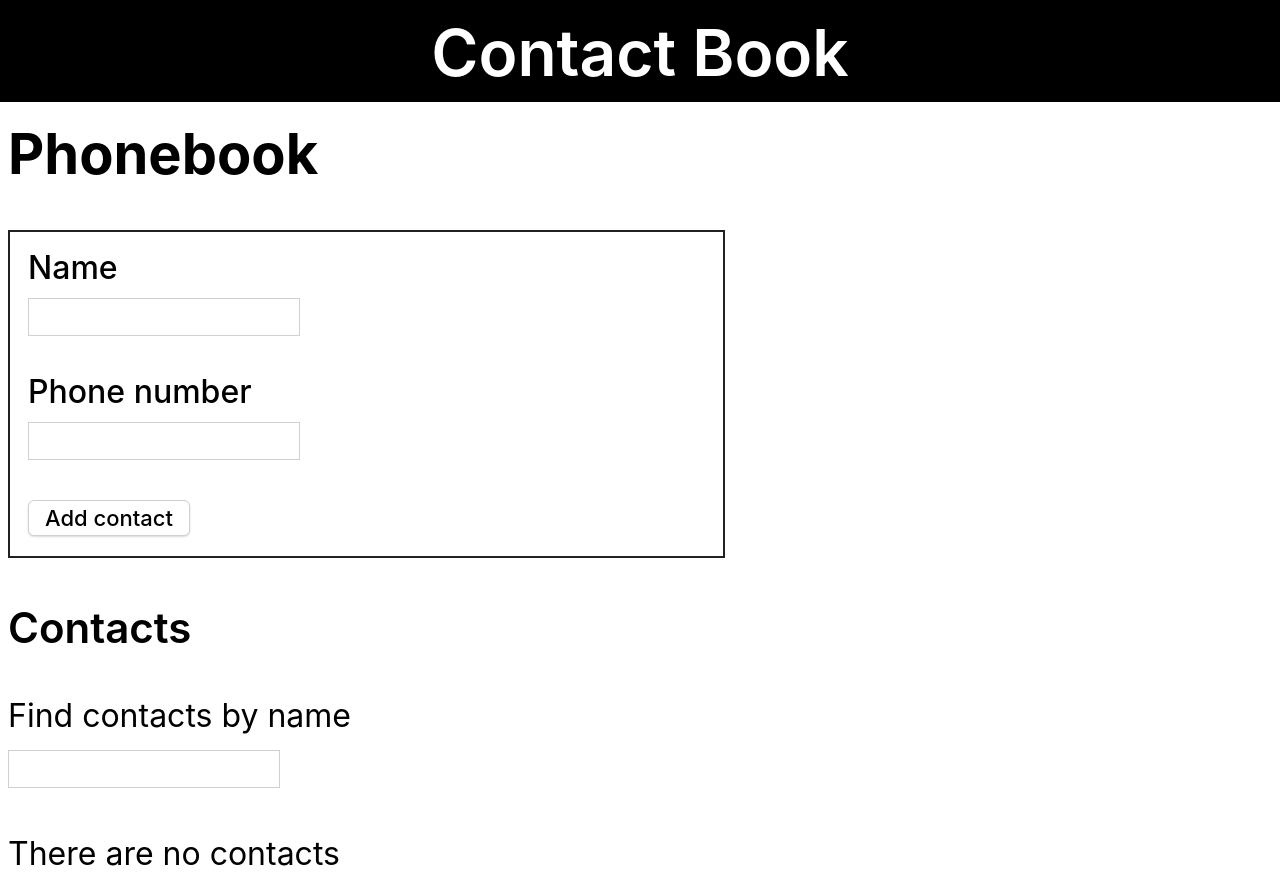
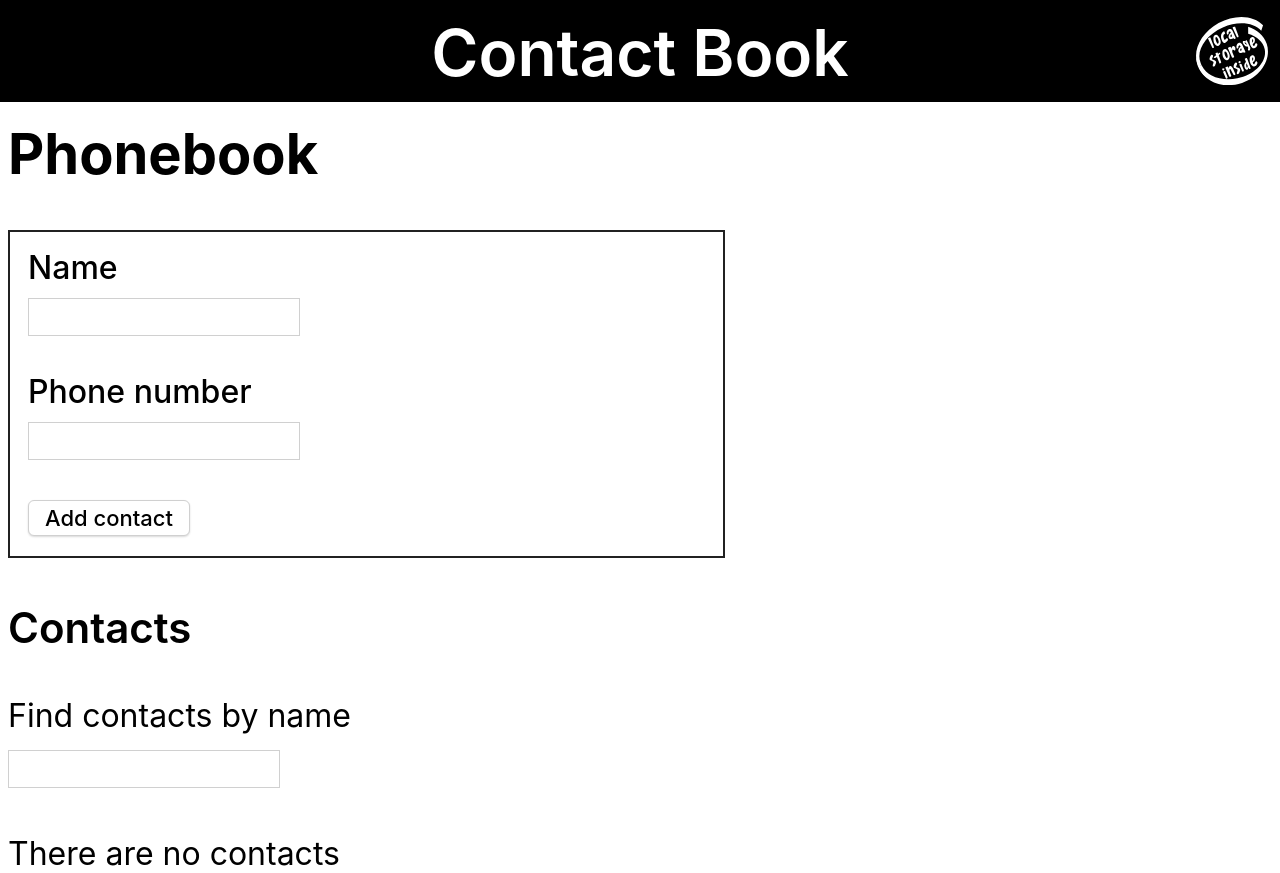
Before and after one commit to oleksandr-romashko/goit-react-hw-03-phonebook, a React (Create React App) app: page / in a window 1280 px wide. Built offline with nearby package versions, Linux system fonts and the light colour scheme.

Commit message:
Add header local storage icon

```diff
--- a/src/components/App.jsx
+++ b/src/components/App.jsx
@@ -1,11 +1,15 @@
 import Page from "components/Page/Page.styled";
 import Header from "components/Header/Header.styled";
-import Phonebook from "components/Phonebook/Phonebook"
+import LocalStorageIcon from "./Icon/LocalStorageIcon";
+import Phonebook from "components/Phonebook/Phonebook";
 
 export const App = () => {
   return (
     <Page>
-      <Header>Contact Book</Header>
+      <Header>
+        Contact Book
+        <LocalStorageIcon fill="white" width="72px" height="72px" />
+      </Header>
       <Phonebook />
     </Page>
   );
--- a/src/components/Header/Header.styled.js
+++ b/src/components/Header/Header.styled.js
@@ -4,9 +4,12 @@ import styled from 'styled-components';
  * Simple styled header to display a page title.
  */
 const Header = styled('p')({
-  width: '100%',
+  position: 'relative',
+  maxMidth: '100%',
   paddingTop: '16px',
   paddingBottom: '12px',
+  paddingLeft: '104px',
+  paddingRight: '104px',
   display: 'flex',
   justifyContent: 'center',
   alignItems: 'flex-end',
@@ -15,6 +18,13 @@ const Header = styled('p')({
   color: '#ffffff',
   textAlign: 'center',
   backgroundColor: '#000000',
+
+  '& > svg': {
+    position: 'absolute',
+    top: '50%',
+    right: '12px',
+    transform: 'translateY(-50%)',
+  },
 });
 
 export default Header;
```
